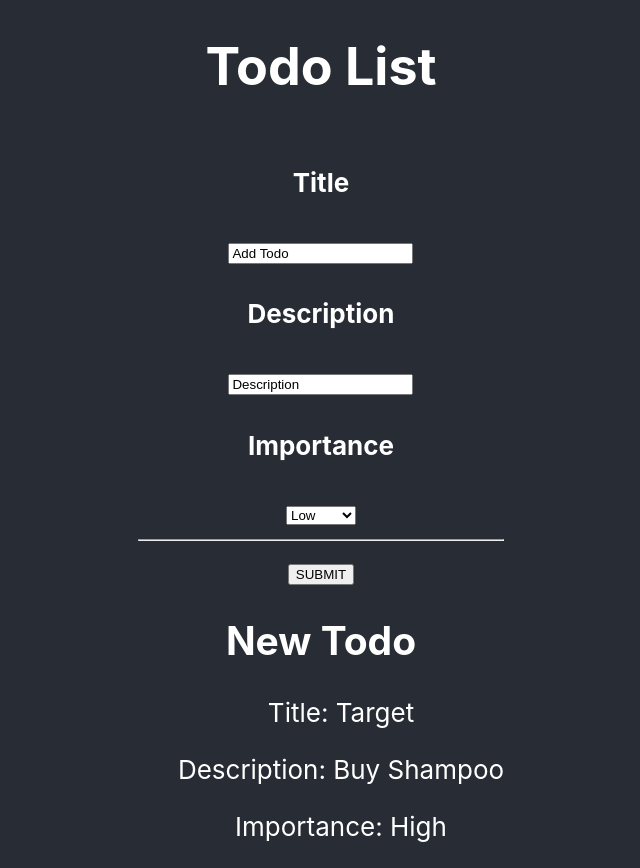
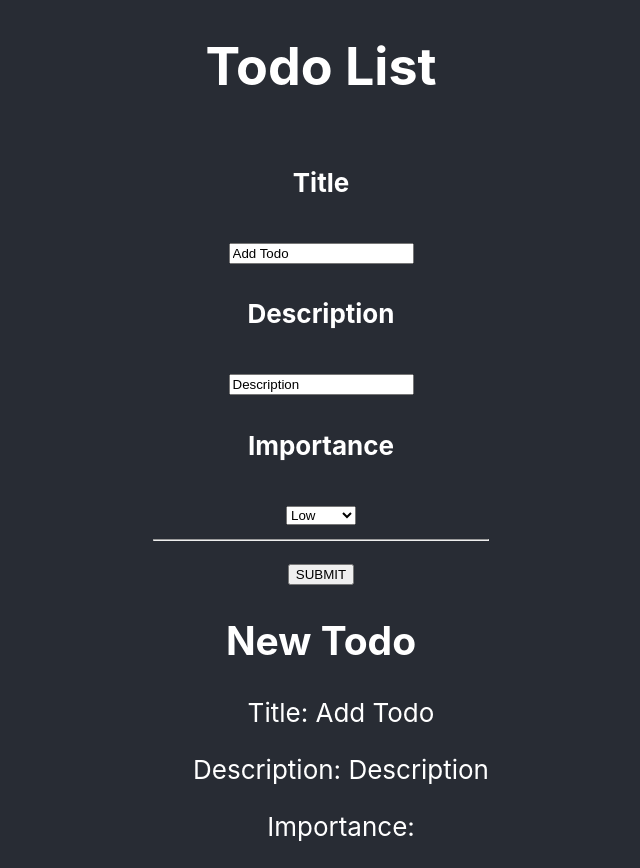
Before and after one commit to geekbutchic/react-todos, a React (Create React App) app: page / in a window 1280 px wide. Shown: the whole page, without its empty margins (319-959 px from the left). Built offline with nearby package versions, Linux system fonts and the light colour scheme.

Commit message:
bug fixed but another bug introuced, will populate new todo, but replicates 3 times

```diff
--- a/src/App.js
+++ b/src/App.js
@@ -71,8 +71,8 @@
         id="submit-button"
         value={submit}
         onClick={() => {
-          setSubmit([...submit, title, description, importance])
-          console.log(setSubmit);
+          const todo = [...submit, title, description, importance]
+          setSubmit(todo)
         }}
       >
         SUBMIT
@@ -83,9 +83,9 @@
         return (
           <div id={`${todo}-ID`}>
             <ul>
-            <p>Title: {todo.title}</p>
-            <p>Description: {todo.description}</p>
-            <p>Importance: {todo.importance}</p>
+            <p>Title: {title}</p>
+            <p>Description: {description}</p>
+            <p>Importance: {importance}</p>
             </ul>
           </div>
         )
```
